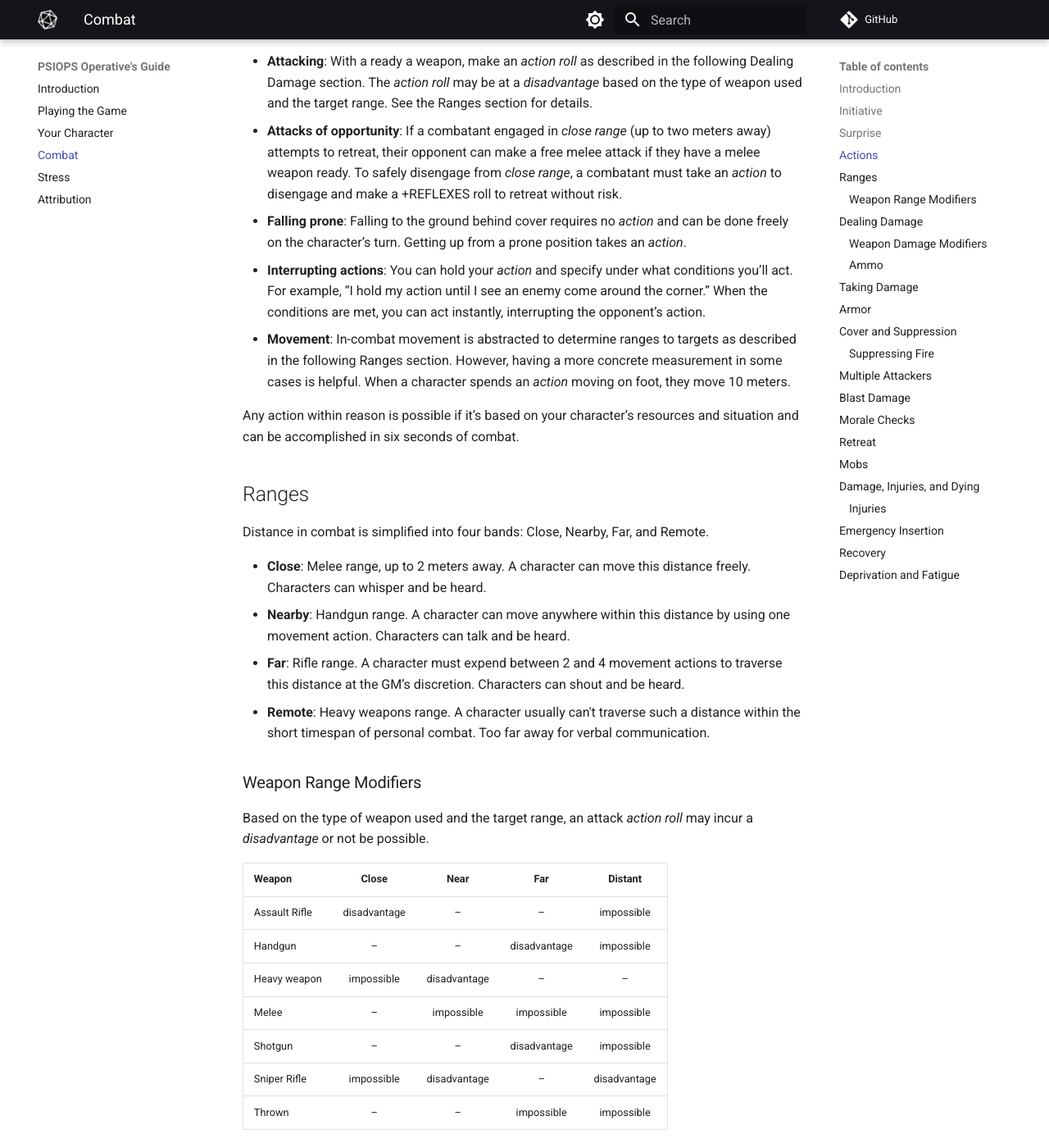
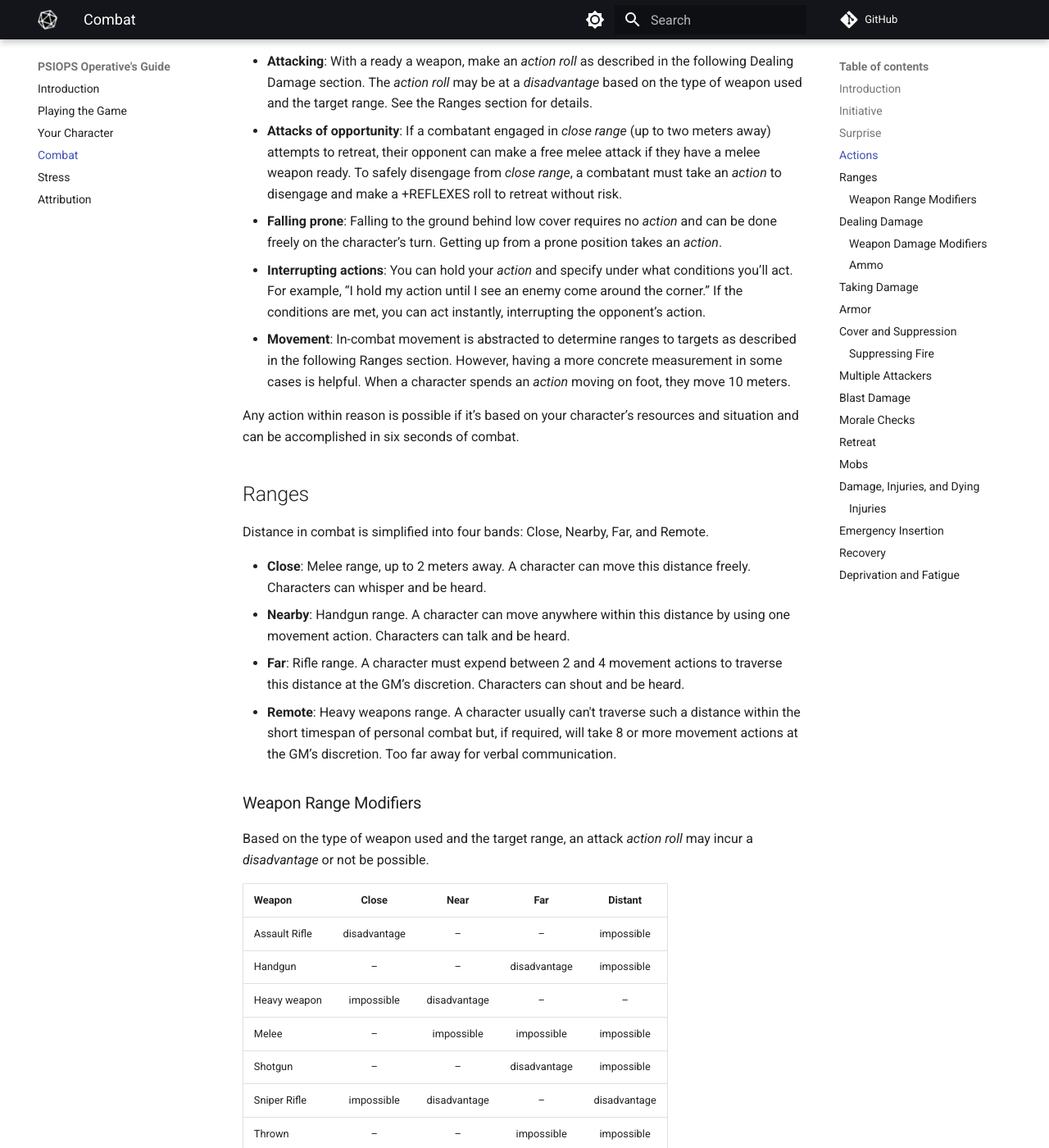
Before and after one commit to joemoose/psiops, an MkDocs documentation site: the page built from docs/combat.md, in a window 1280 px wide and 1400 px high, scrolled down 1126 px. Shown: the whole window at 82% size. Built offline with MkDocs 1.6.1 and Material for MkDocs 9.7.7, drawn with Linux system fonts in a browser that asks for light colours; comment, search, counter and statistics services are not loaded.

Commit message:
Update combat.md

```diff
--- a/docs/combat.md
+++ b/docs/combat.md
@@ -28,8 +28,8 @@ Details on specific actions follow:
 
 - **Attacking**: With a ready a weapon, make an *action roll* as described in the following Dealing Damage section. The *action roll* may be at a *disadvantage* based on the type of weapon used and the target range. See the Ranges section for details.
 - **Attacks of opportunity**: If a combatant engaged in *close range* (up to two meters away) attempts to retreat, their opponent can make a free melee attack if they have a melee weapon ready. To safely disengage from *close range*, a combatant must take an *action* to disengage and make a +REFLEXES roll to retreat without risk.
-- **Falling prone**: Falling to the ground behind cover requires no *action* and can be done freely on the character’s turn. Getting up from a prone position takes an *action*.
-- **Interrupting actions**: You can hold your *action* and specify under what conditions you’ll act. For example, “I hold my action until I see an enemy come around the corner.” When the conditions are met, you can act instantly, interrupting the opponent’s action.
+- **Falling prone**: Falling to the ground behind low cover requires no *action* and can be done freely on the character’s turn. Getting up from a prone position takes an *action*.
+- **Interrupting actions**: You can hold your *action* and specify under what conditions you’ll act. For example, “I hold my action until I see an enemy come around the corner.” If the conditions are met, you can act instantly, interrupting the opponent’s action.
 - **Movement**: In-combat movement is abstracted to determine ranges to targets as described in the following Ranges section. However, having a more concrete measurement in some cases is helpful. When a character spends an *action* moving on foot, they move 10 meters.
 
 Any action within reason is possible if it’s based on your character’s resources and situation and can be accomplished in six seconds of combat.
@@ -41,7 +41,7 @@ Distance in combat is simplified into four bands: Close, Nearby, Far, and Remote
 - **Close**: Melee range, up to 2 meters away. A character can move this distance freely. Characters can whisper and be heard.
 - **Nearby**: Handgun range. A character can move anywhere within this distance by using one movement action. Characters can talk and be heard.
 - **Far**: Rifle range. A character must expend between 2 and 4 movement actions to traverse this distance at the GM’s discretion. Characters can shout and be heard.
-- **Remote**: Heavy weapons range. A character usually can't traverse such a distance within the short timespan of personal combat. Too far away for verbal communication.
+- **Remote**: Heavy weapons range. A character usually can't traverse such a distance within the short timespan of personal combat but, if required, will take 8 or more movement actions at the GM’s discretion. Too far away for verbal communication.
 
 ### Weapon Range Modifiers
 
```
